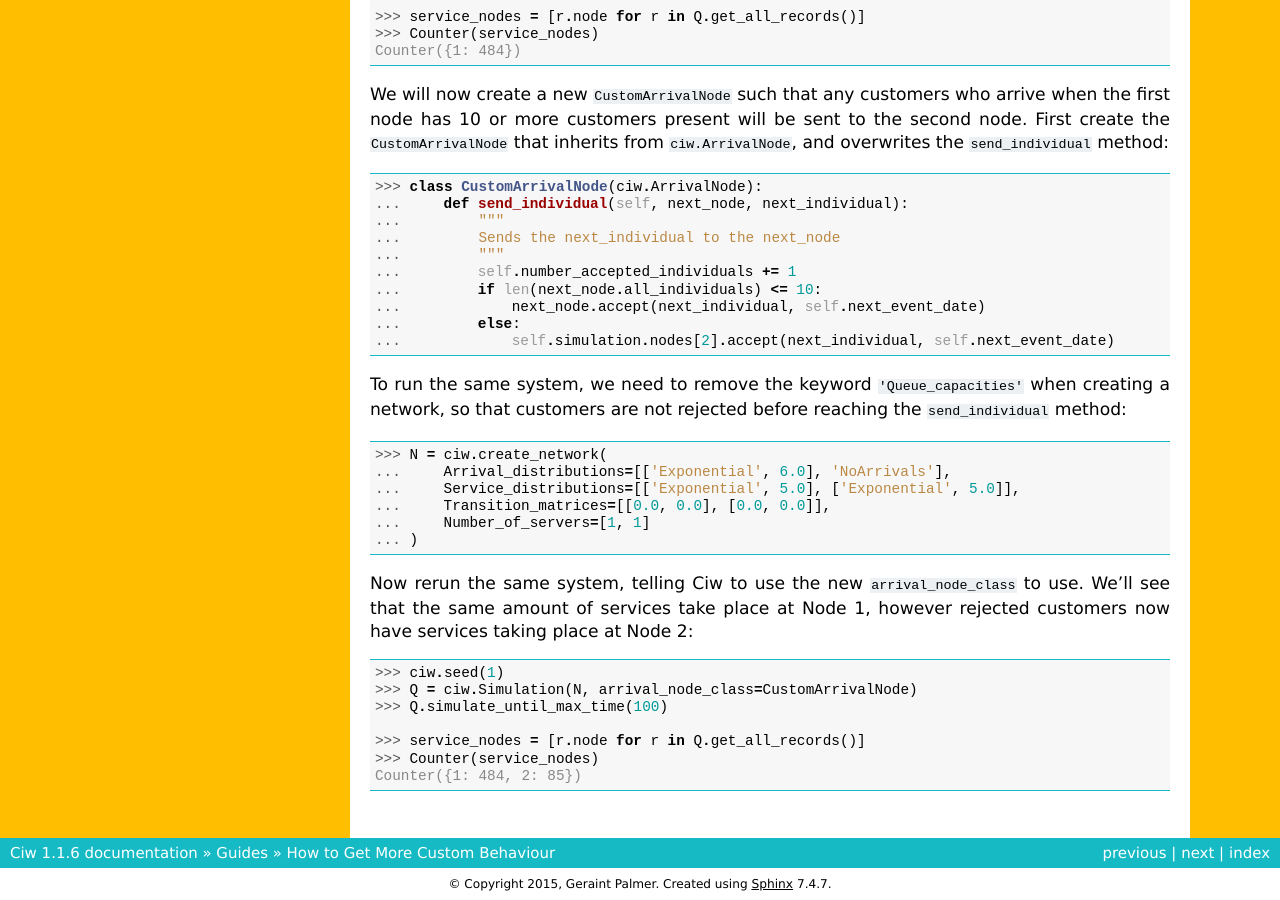
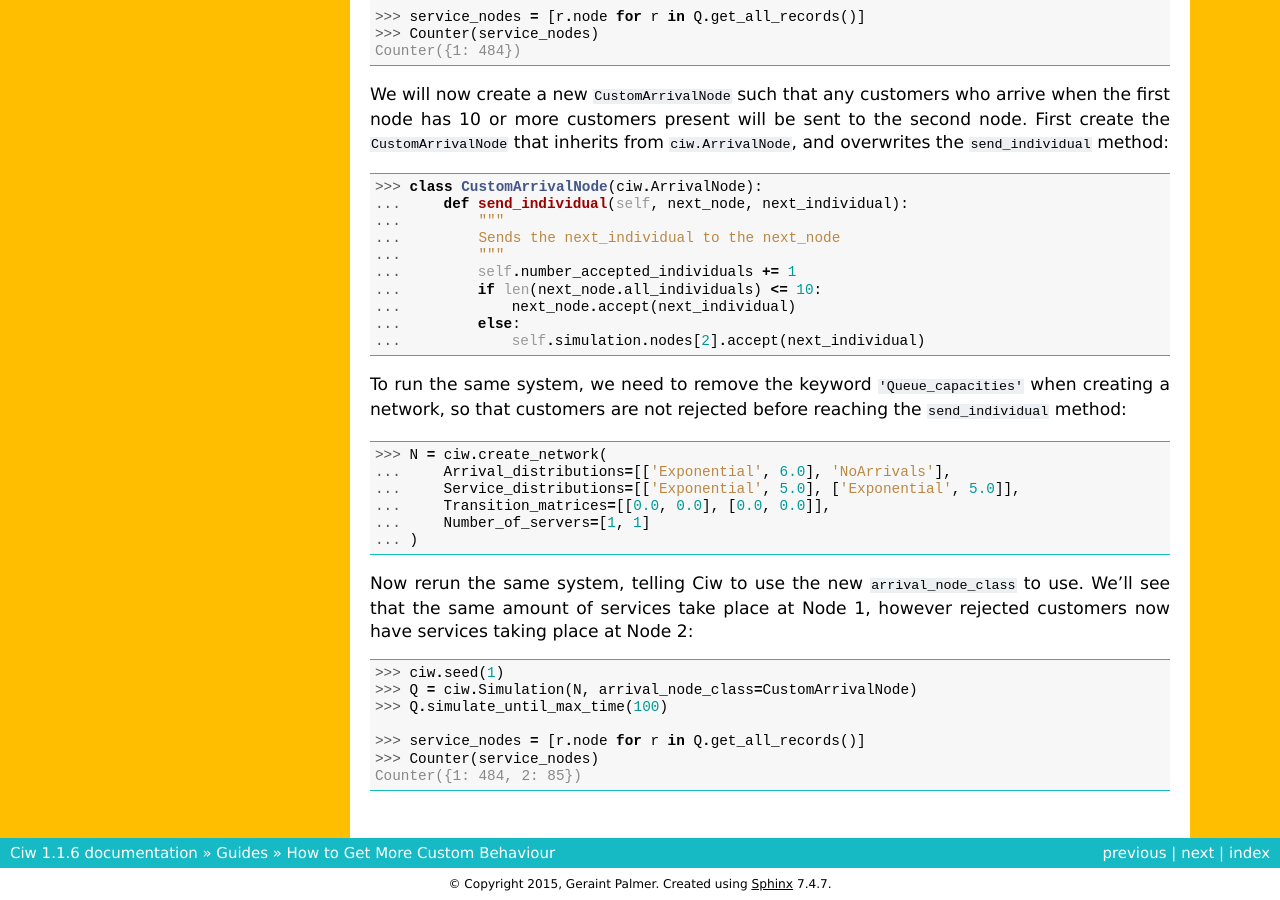
Before and after one commit to CiwPython/Ciw, a Sphinx documentation site: the page built from docs/Guides/behaviour.rst, in a window 1280 px wide and 900 px high, scrolled down 732 px. Built offline with Sphinx 7.4.7, drawn with Linux system fonts in a browser that asks for light colours.

Commit message:
update docs to account for current_time refactoring

```diff
--- a/docs/Guides/behaviour.rst
+++ b/docs/Guides/behaviour.rst
@@ -46,9 +46,9 @@ First create the :code:`CustomArrivalNode` that inherits from :code:`ciw.Arrival
 	...         """
 	...         self.number_accepted_individuals += 1
 	...         if len(next_node.all_individuals) <= 10:
-	...             next_node.accept(next_individual, self.next_event_date)
+	...             next_node.accept(next_individual)
 	...         else:
-	...             self.simulation.nodes[2].accept(next_individual, self.next_event_date)
+	...             self.simulation.nodes[2].accept(next_individual)
 
 To run the same system, we need to remove the keyword :code:`'Queue_capacities'` when creating a network, so that customers are not rejected before reaching the :code:`send_individual` method::
 
```
